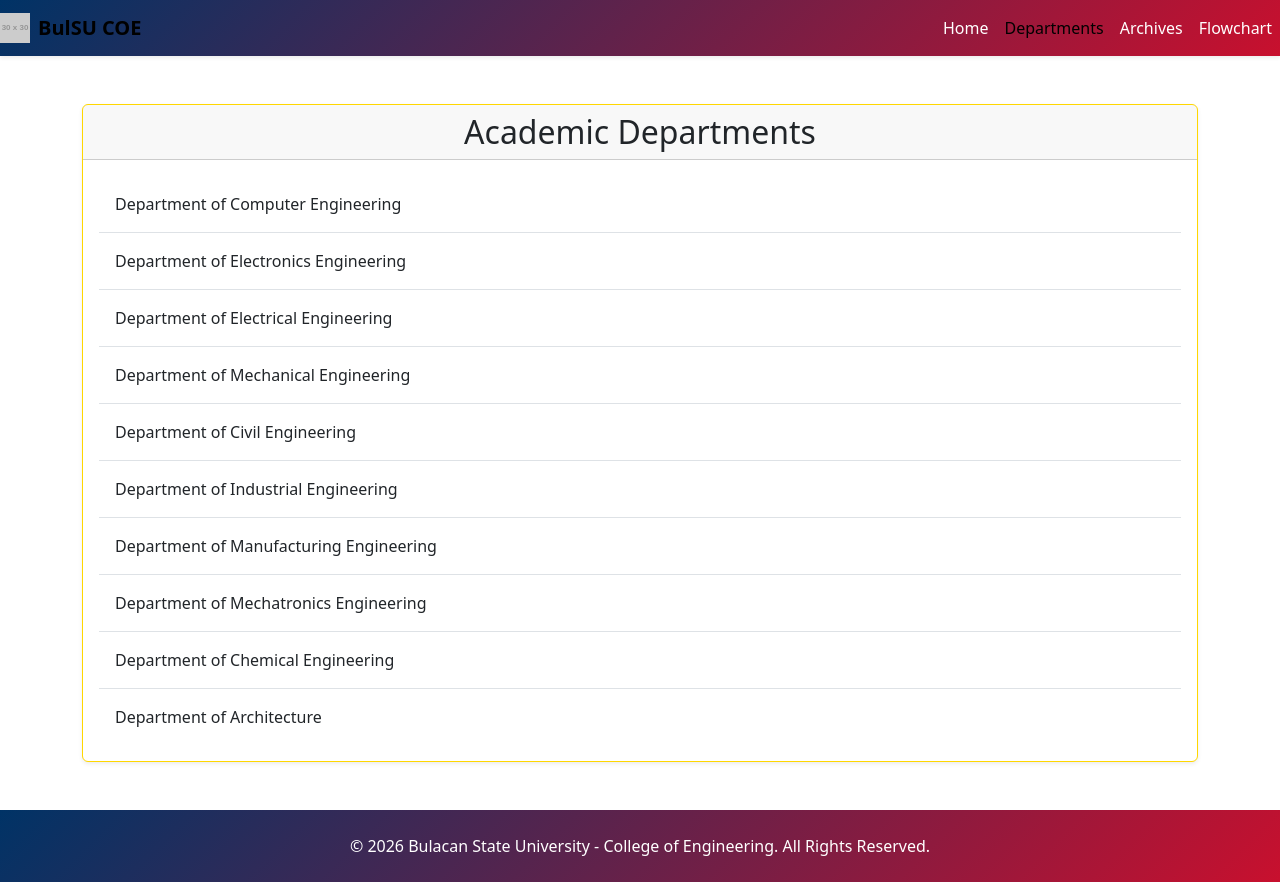
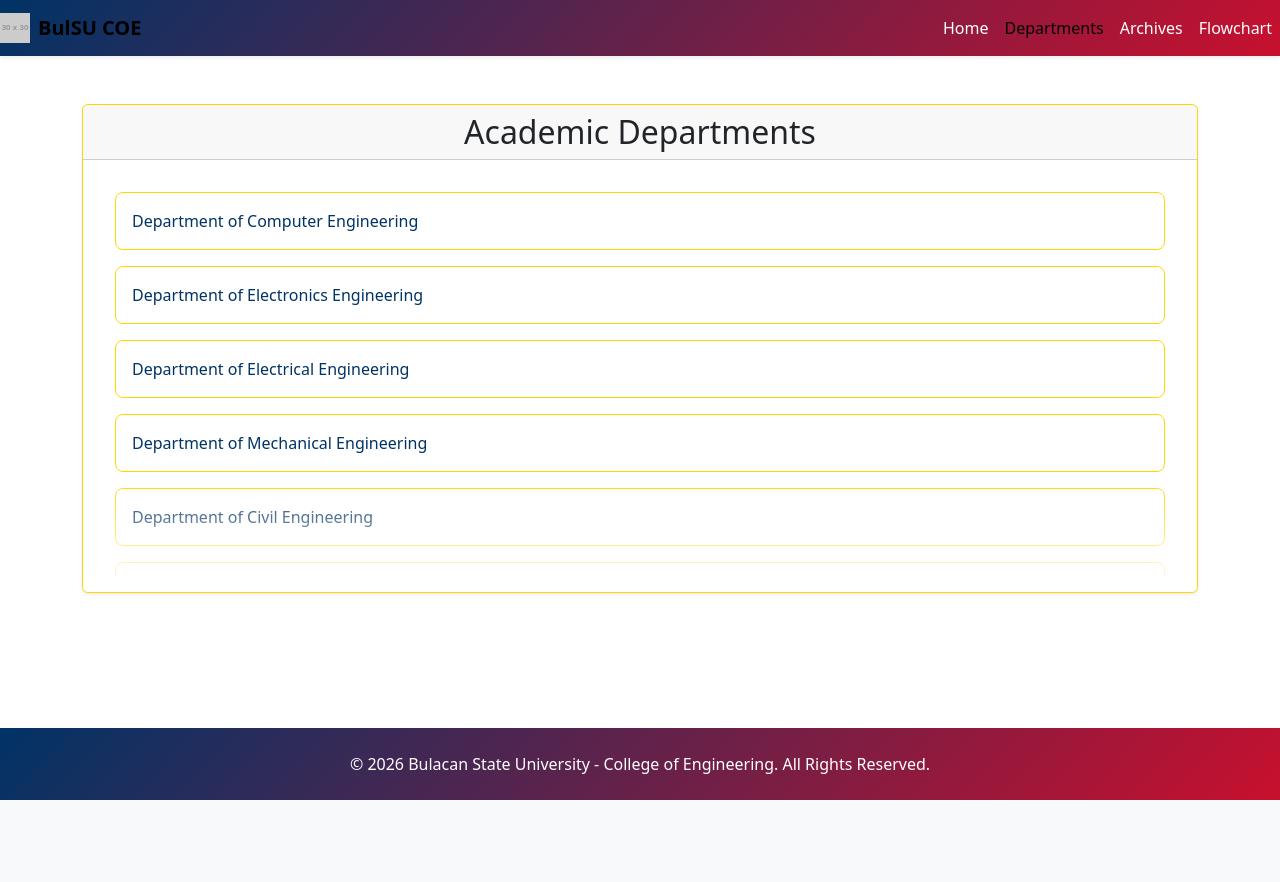
Before and after one commit to Juni-ya/WebEngProj2, a React (Vite) app: page /departments in a window 1280 px wide. After the commit the page ends 800 px from the top, so only its background shows below. Built offline with nearby package versions, Linux system fonts and the light colour scheme.

Commit message:
Animated List

```diff
--- a/package.json
+++ b/package.json
@@ -11,6 +11,7 @@
   },
   "dependencies": {
     "bootstrap": "^5.3.8",
+    "framer-motion": "^12.37.0",
     "googleapis": "^171.4.0",
     "react": "^19.2.0",
     "react-bootstrap": "^2.10.10",
--- /dev/null
+++ b/src/components/application/loading-indicator/loading-indicator.css
@@ -0,0 +1,27 @@
+.loading-indicator {
+  display: flex;
+  justify-content: center;
+  align-items: center;
+  width: 100%;
+  height: 50px;
+}
+
+.loading-indicator.md {
+  height: 50px;
+}
+
+.line {
+  width: 100px;
+  height: 4px;
+  background: linear-gradient(90deg, transparent, #C8102E, transparent);
+  animation: loading 1.5s infinite;
+}
+
+@keyframes loading {
+  0% {
+    transform: translateX(-100%);
+  }
+  100% {
+    transform: translateX(100%);
+  }
+}
--- /dev/null
+++ b/src/components/application/loading-indicator/loading-indicator.jsx
@@ -0,0 +1,16 @@
+import React from 'react';
+import './loading-indicator.css';
+import './loading-indicator.css';
+
+const LoadingIndicator = ({ type = 'line-simple', size = 'md' }) => {
+  if (type === 'line-simple') {
+    return (
+      <div className={`loading-indicator ${size}`}>
+        <div className="line"></div>
+      </div>
+    );
+  }
+  return null;
+};
+
+export { LoadingIndicator };
--- a/src/components/archives/Archives.jsx
+++ b/src/components/archives/Archives.jsx
@@ -1,6 +1,7 @@
 import React, { useState, useEffect } from 'react';
 import { Dropdown, Card, ListGroup, Accordion, Button } from 'react-bootstrap';
 import { getRootTree } from '../../googleDrive';
+import { LoadingIndicator } from '../application/loading-indicator/loading-indicator';
 
 const Archives = () => {
   const [tree, setTree] = useState([]);
@@ -28,7 +29,7 @@ const Archives = () => {
 
   const selectedYearData = tree.find(year => year.name === selectedYear);
 
-  if (loading) return <div>Loading...</div>;
+  if (loading) return <LoadingIndicator type="line-simple" size="md" />;
   if (error) return <div>{error}</div>;
 
   return (
--- /dev/null
+++ b/src/components/departments/AnimatedList.css
@@ -0,0 +1,74 @@
+.scroll-list-container {
+  position: relative;
+  width: 100%;
+}
+
+.scroll-list {
+  max-height: 400px;
+  overflow-y: auto;
+  padding: 16px;
+}
+
+.scroll-list::-webkit-scrollbar {
+  width: 8px;
+}
+
+.scroll-list::-webkit-scrollbar-track {
+  background: #f8f9fa;
+}
+
+.scroll-list::-webkit-scrollbar-thumb {
+  background: #FFD700;
+  border-radius: 4px;
+}
+
+.no-scrollbar::-webkit-scrollbar {
+  display: none;
+}
+
+.no-scrollbar {
+  -ms-overflow-style: none;
+  scrollbar-width: none;
+}
+
+.item {
+  padding: 16px;
+  background-color: #FFFFFF;
+  border: 1px solid #FFD700;
+  border-radius: 8px;
+  margin-bottom: 1rem;
+  color: #003366;
+}
+
+.item.selected {
+  background-color: #C8102E;
+  color: #FFFFFF;
+  border-color: #C8102E;
+}
+
+.item-text {
+  color: inherit;
+  margin: 0;
+}
+
+.top-gradient {
+  position: absolute;
+  top: 0;
+  left: 0;
+  right: 0;
+  height: 50px;
+  background: linear-gradient(to bottom, rgba(255, 255, 255, 0.8), transparent);
+  pointer-events: none;
+  transition: opacity 0.3s ease;
+}
+
+.bottom-gradient {
+  position: absolute;
+  bottom: 0;
+  left: 0;
+  right: 0;
+  height: 100px;
+  background: linear-gradient(to top, rgba(255, 255, 255, 0.8), transparent);
+  pointer-events: none;
+  transition: opacity 0.3s ease;
+}
--- /dev/null
+++ b/src/components/departments/AnimatedList.jsx
@@ -0,0 +1,151 @@
+import { useRef, useState, useEffect, useCallback } from 'react';
+import { motion, useInView } from 'framer-motion';
+import './AnimatedList.css';
+
+const AnimatedItem = ({ children, delay = 0, index, onMouseEnter, onClick }) => {
+  const ref = useRef(null);
+  const inView = useInView(ref, { amount: 0.5, triggerOnce: false });
+  return (
+    <motion.div
+      ref={ref}
+      data-index={index}
+      onMouseEnter={onMouseEnter}
+      onClick={onClick}
+      initial={{ scale: 0.7, opacity: 0 }}
+      animate={inView ? { scale: 1, opacity: 1 } : { scale: 0.7, opacity: 0 }}
+      transition={{ duration: 0.2, delay }}
+      style={{ marginBottom: '1rem', cursor: 'pointer' }}
+    >
+      {children}
+    </motion.div>
+  );
+};
+
+const AnimatedList = ({
+  items = [
+    'Item 1',
+    'Item 2',
+    'Item 3',
+    'Item 4',
+    'Item 5',
+    'Item 6',
+    'Item 7',
+    'Item 8',
+    'Item 9',
+    'Item 10',
+    'Item 11',
+    'Item 12',
+    'Item 13',
+    'Item 14',
+    'Item 15'
+  ],
+  onItemSelect,
+  showGradients = true,
+  enableArrowNavigation = true,
+  className = '',
+  itemClassName = '',
+  displayScrollbar = true,
+  initialSelectedIndex = -1
+}) => {
+  const listRef = useRef(null);
+  const [selectedIndex, setSelectedIndex] = useState(initialSelectedIndex);
+  const [keyboardNav, setKeyboardNav] = useState(false);
+  const [topGradientOpacity, setTopGradientOpacity] = useState(0);
+  const [bottomGradientOpacity, setBottomGradientOpacity] = useState(1);
+
+  const handleItemMouseEnter = useCallback(index => {
+    setSelectedIndex(index);
+  }, []);
+
+  const handleItemClick = useCallback(
+    (item, index) => {
+      setSelectedIndex(index);
+      if (onItemSelect) {
+        onItemSelect(item, index);
+      }
+    },
+    [onItemSelect]
+  );
+
+  const handleScroll = useCallback(e => {
+    const { scrollTop, scrollHeight, clientHeight } = e.target;
+    setTopGradientOpacity(Math.min(scrollTop / 50, 1));
+    const bottomDistance = scrollHeight - (scrollTop + clientHeight);
+    setBottomGradientOpacity(scrollHeight <= clientHeight ? 0 : Math.min(bottomDistance / 50, 1));
+  }, []);
+
+  useEffect(() => {
+    if (!enableArrowNavigation) return;
+    const handleKeyDown = e => {
+      if (e.key === 'ArrowDown' || (e.key === 'Tab' && !e.shiftKey)) {
+        e.preventDefault();
+        setKeyboardNav(true);
+        setSelectedIndex(prev => Math.min(prev + 1, items.length - 1));
+      } else if (e.key === 'ArrowUp' || (e.key === 'Tab' && e.shiftKey)) {
+        e.preventDefault();
+        setKeyboardNav(true);
+        setSelectedIndex(prev => Math.max(prev - 1, 0));
+      } else if (e.key === 'Enter') {
+        if (selectedIndex >= 0 && selectedIndex < items.length) {
+          e.preventDefault();
+          if (onItemSelect) {
+            onItemSelect(items[selectedIndex], selectedIndex);
+          }
+        }
+      }
+    };
+
+    window.addEventListener('keydown', handleKeyDown);
+    return () => window.removeEventListener('keydown', handleKeyDown);
+  }, [items, selectedIndex, onItemSelect, enableArrowNavigation]);
+
+  useEffect(() => {
+    if (!keyboardNav || selectedIndex < 0 || !listRef.current) return;
+    const container = listRef.current;
+    const selectedItem = container.querySelector(`[data-index="${selectedIndex}"]`);
+    if (selectedItem) {
+      const extraMargin = 50;
+      const containerScrollTop = container.scrollTop;
+      const containerHeight = container.clientHeight;
+      const itemTop = selectedItem.offsetTop;
+      const itemBottom = itemTop + selectedItem.offsetHeight;
+      if (itemTop < containerScrollTop + extraMargin) {
+        container.scrollTo({ top: itemTop - extraMargin, behavior: 'smooth' });
+      } else if (itemBottom > containerScrollTop + containerHeight - extraMargin) {
+        container.scrollTo({
+          top: itemBottom - containerHeight + extraMargin,
+          behavior: 'smooth'
+        });
+      }
+    }
+    setKeyboardNav(false);
+  }, [selectedIndex, keyboardNav]);
+
+  return (
+    <div className={`scroll-list-container ${className}`}>
+      <div ref={listRef} className={`scroll-list ${!displayScrollbar ? 'no-scrollbar' : ''}`} onScroll={handleScroll}>
+        {items.map((item, index) => (
+          <AnimatedItem
+            key={index}
+            delay={0.1}
+            index={index}
+            onMouseEnter={() => handleItemMouseEnter(index)}
+            onClick={() => handleItemClick(item, index)}
+          >
+            <div className={`item ${selectedIndex === index ? 'selected' : ''} ${itemClassName}`}>
+              <p className="item-text">{item}</p>
+            </div>
+          </AnimatedItem>
+        ))}
+      </div>
+      {showGradients && (
+        <>
+          <div className="top-gradient" style={{ opacity: topGradientOpacity }}></div>
+          <div className="bottom-gradient" style={{ opacity: bottomGradientOpacity }}></div>
+        </>
+      )}
+    </div>
+  );
+};
+
+export default AnimatedList;
--- a/src/components/departments/DepartmentDetails.jsx
+++ b/src/components/departments/DepartmentDetails.jsx
@@ -1,6 +1,7 @@
 import React from 'react';
 import { useParams, Link } from 'react-router-dom';
-import { Card, Breadcrumb, Row, Col, ListGroup } from 'react-bootstrap';
+import { Card, Breadcrumb, Row, Col } from 'react-bootstrap';
+import AnimatedList from './AnimatedList';
 
 const departmentData = {
   ce: {
@@ -157,6 +158,10 @@ const DepartmentDetails = () => {
   let { id } = useParams();
   const department = departmentData[id] || { name: 'Unknown Department' };
 
+  const items = department.faculty && department.faculty.length > 0
+    ? department.faculty.map(member => `${member.name} - ${member.position}`)
+    : ['No faculty information available.'];
+
   return (
     <>
       <Breadcrumb>
@@ -170,17 +175,12 @@ const DepartmentDetails = () => {
           <Row>
             <Col>
               <Card.Title>Faculty Members</Card.Title>
-              <ListGroup>
-                {department.faculty && department.faculty.length > 0 ? (
-                  department.faculty.map((member, index) => (
-                    <ListGroup.Item key={index}>
-                      <strong>{member.name}</strong> - {member.position}
-                    </ListGroup.Item>
-                  ))
-                ) : (
-                  <ListGroup.Item>No faculty information available.</ListGroup.Item>
-                )}
-              </ListGroup>
+              <AnimatedList
+                items={items}
+                showGradients
+                enableArrowNavigation
+                displayScrollbar
+              />
             </Col>
           </Row>
         </Card.Body>
--- a/src/components/departments/Departments.jsx
+++ b/src/components/departments/Departments.jsx
@@ -1,8 +1,10 @@
 import React from 'react';
-import { Link } from 'react-router-dom';
-import { ListGroup, Card } from 'react-bootstrap';
+import { useNavigate } from 'react-router-dom';
+import { Card } from 'react-bootstrap';
+import AnimatedList from './AnimatedList';
 
 const Departments = () => {
+  const navigate = useNavigate();
   const departmentList = [
     { name: 'Department of Computer Engineering', id: 'cse' },
     { name: 'Department of Electronics Engineering', id: 'ece' },
@@ -16,17 +18,23 @@ const Departments = () => {
     { name: 'Department of Architecture', id: 'arch' },
   ];
 
+  const items = departmentList.map(dept => dept.name);
+
+  const handleItemSelect = (item, index) => {
+    navigate(`/departments/${departmentList[index].id}`);
+  };
+
   return (
     <Card className="shadow-sm bulsu-border">
       <Card.Header as="h2" className="text-center">Academic Departments</Card.Header>
       <Card.Body>
-        <ListGroup variant="flush">
-          {departmentList.map((dept) => (
-            <ListGroup.Item key={dept.id} action as={Link} to={`/departments/${dept.id}`} className="p-3">
-              {dept.name}
-            </ListGroup.Item>
-          ))}
-        </ListGroup>
+        <AnimatedList
+          items={items}
+          onItemSelect={handleItemSelect}
+          showGradients
+          enableArrowNavigation
+          displayScrollbar
+        />
       </Card.Body>
     </Card>
   );
```
Also changed, not shown: 1 other file (tests, documents, lock files or other folders).
